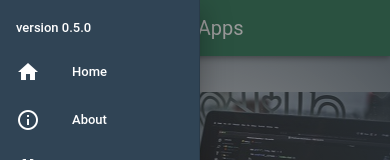
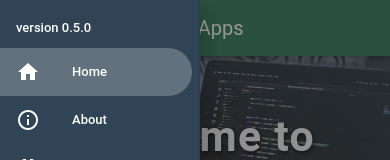
Before and after one commit to harbisonApps/vue-harbison-apps, a Vue app: page / in a window 390 px wide. Both pictures are taken after a click on the button "menu button". Shown: the top 160 px of the page. Built offline with nearby package versions, Linux system fonts and the light colour scheme.

Commit message:
- Update styling - Moved drawer navigation to seperate component

```diff
--- a/src/components/Nav/NavDrawer.vue
+++ b/src/components/Nav/NavDrawer.vue
@@ -6,7 +6,7 @@
           </v-list-item-content>
         </v-list-item>
         <v-list-item-group>
-          <v-list-item color="white" dark class="headline" link to="/home">
+          <v-list-item color="white" dark class="headline" link to="/">
             <v-list-item-action>
               <v-icon>mdi-home</v-icon>
             </v-list-item-action>
--- a/src/router/index.js
+++ b/src/router/index.js
@@ -7,11 +7,6 @@ Vue.use(VueRouter)
 const routes = [
   {
     path: '/',
-    name: 'Home',
-    component: Home
-  },
-  {
-    path: '/home',
     name: 'Home',
     component: Home
   },
--- a/src/views/Home.vue
+++ b/src/views/Home.vue
@@ -59,7 +59,7 @@ p {
   flex-direction: column;
   text-align: center;
   width: 100%;
-  height: 82vh; /* if you don't want it to take up the full screen, reduce this number */
+  height: 80vh; /* if you don't want it to take up the full screen, reduce this number */
   overflow: auto;
   background-size: cover;
   background: radial-gradient(ellipse at center, rgba(0,0,0,0) 0%, rgba(0,0,0,0) 0%, rgba(48,68,85,0.65) 100%), url(../assets/laptop.jpg) no-repeat center center scroll;
@@ -85,7 +85,7 @@ p {
   margin: 0;
   text-decoration: none;
   color: #ffffff;
-  font-size: 1.3rem;
+  font-size: 1.2rem;
   cursor: pointer;
   text-align: center;
   -webkit-appearance: none;
@@ -99,7 +99,7 @@ p {
 
 @media screen and (max-width: 770px) {
   .masthead{
-    height: 77vh;
+    height: 50vh;
     background: radial-gradient(ellipse at center, rgba(0,0,0,0) 0%, rgba(0,0,0,0) 0%, rgba(48,68,85,0.65) 100%), url(../assets/laptop-md.jpg) no-repeat center center scroll;
   }
   .h1-masthead {
@@ -109,7 +109,7 @@ p {
 
 @media screen and (max-width: 425px) {
   .masthead{
-    height: 42vh;
+    height: 30vh;
     background: radial-gradient(ellipse at center, rgba(0,0,0,0) 0%, rgba(0,0,0,0) 0%, rgba(48,68,85,0.65) 100%), url(../assets/laptop-sm.jpg) no-repeat center center scroll;
   }
   .h1-masthead {
--- a/src/views/Services.vue
+++ b/src/views/Services.vue
@@ -116,50 +116,6 @@ export default {
 </script>
 <style scoped>
 
-.masthead {
-  display: flex;
-  justify-content: center;
-  align-items: center;
-  flex-direction: column;
-  text-align: center;
-  width: 100%;
-  height: 82vh; /* if you don't want it to take up the full screen, reduce this number */
-  overflow: auto;
-  background-size: cover;
-  background: radial-gradient(ellipse at center, rgba(0,0,0,0) 0%, rgba(0,0,0,0) 0%, rgba(48,68,85,0.65) 100%), url(../assets/laptop.jpg) no-repeat center center scroll;
-}
-
-.h1-masthead {
-  font-style: normal;
-  font-weight: bold;
-  color: #eee;
-  font-size: 11vmin;
-  letter-spacing: 0.03em;
-  line-height: 1;
-  text-shadow: 1px 2px 4px rgba(0, 0, 0, 0.8);
-  margin-bottom: 150px;
-}
-
-.button-masthead {
-  background: #327a5a;
-  border-radius: 10px;
-  display: inline-block;
-  border: none;
-  padding: 0.75rem 1.5rem;
-  margin: 0;
-  text-decoration: none;
-  color: #ffffff;
-  font-size: 1.3rem;
-  cursor: pointer;
-  text-align: center;
-  -webkit-appearance: none;
-  -moz-appearance: none;
-}
-
-.button-masthead:focus {
-  outline: 1px solid #fff;
-  outline-offset: -4px;
-}
 .free-consult-card{
   min-width: 300px;
   max-width: 350px;
@@ -199,9 +155,54 @@ h4{
   width: 140px;
 }
 
+.masthead {
+  display: flex;
+  justify-content: center;
+  align-items: center;
+  flex-direction: column;
+  text-align: center;
+  width: 100%;
+  height: 80vh; /* if you don't want it to take up the full screen, reduce this number */
+  overflow: auto;
+  background-size: cover;
+  background: radial-gradient(ellipse at center, rgba(0,0,0,0) 0%, rgba(0,0,0,0) 0%, rgba(48,68,85,0.65) 100%), url(../assets/laptop.jpg) no-repeat center center scroll;
+}
+
+.h1-masthead {
+  font-style: normal;
+  font-weight: bold;
+  color: #eee;
+  font-size: 11vmin;
+  letter-spacing: 0.03em;
+  line-height: 1;
+  text-shadow: 1px 2px 4px rgba(0, 0, 0, 0.8);
+  margin-bottom: 150px;
+}
+
+.button-masthead {
+  background: #327a5a;
+  border-radius: 10px;
+  display: inline-block;
+  border: none;
+  padding: 0.75rem 1.5rem;
+  margin: 0;
+  text-decoration: none;
+  color: #ffffff;
+  font-size: 1.2rem;
+  cursor: pointer;
+  text-align: center;
+  -webkit-appearance: none;
+  -moz-appearance: none;
+}
+
+.button-masthead:focus {
+  outline: 1px solid #fff;
+  outline-offset: -4px;
+}
+
 @media screen and (max-width: 770px) {
   .masthead{
-    height: 77vh;
+    height: 50vh;
     background: radial-gradient(ellipse at center, rgba(0,0,0,0) 0%, rgba(0,0,0,0) 0%, rgba(48,68,85,0.65) 100%), url(../assets/laptop-md.jpg) no-repeat center center scroll;
   }
   .h1-masthead {
@@ -211,7 +212,7 @@ h4{
 
 @media screen and (max-width: 425px) {
   .masthead{
-    height: 42vh;
+    height: 30vh;
     background: radial-gradient(ellipse at center, rgba(0,0,0,0) 0%, rgba(0,0,0,0) 0%, rgba(48,68,85,0.65) 100%), url(../assets/laptop-sm.jpg) no-repeat center center scroll;
   }
   .h1-masthead {
```
